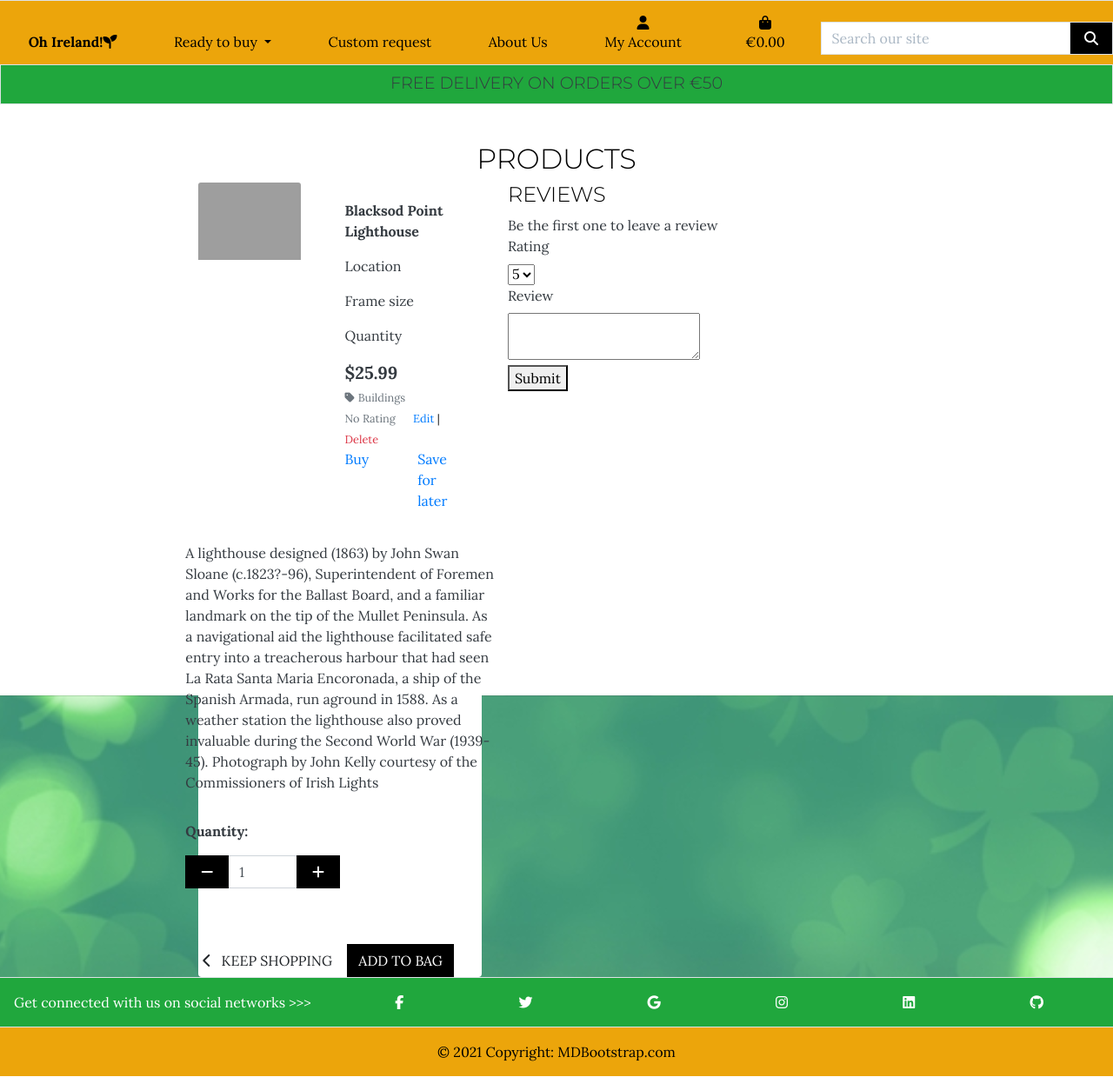
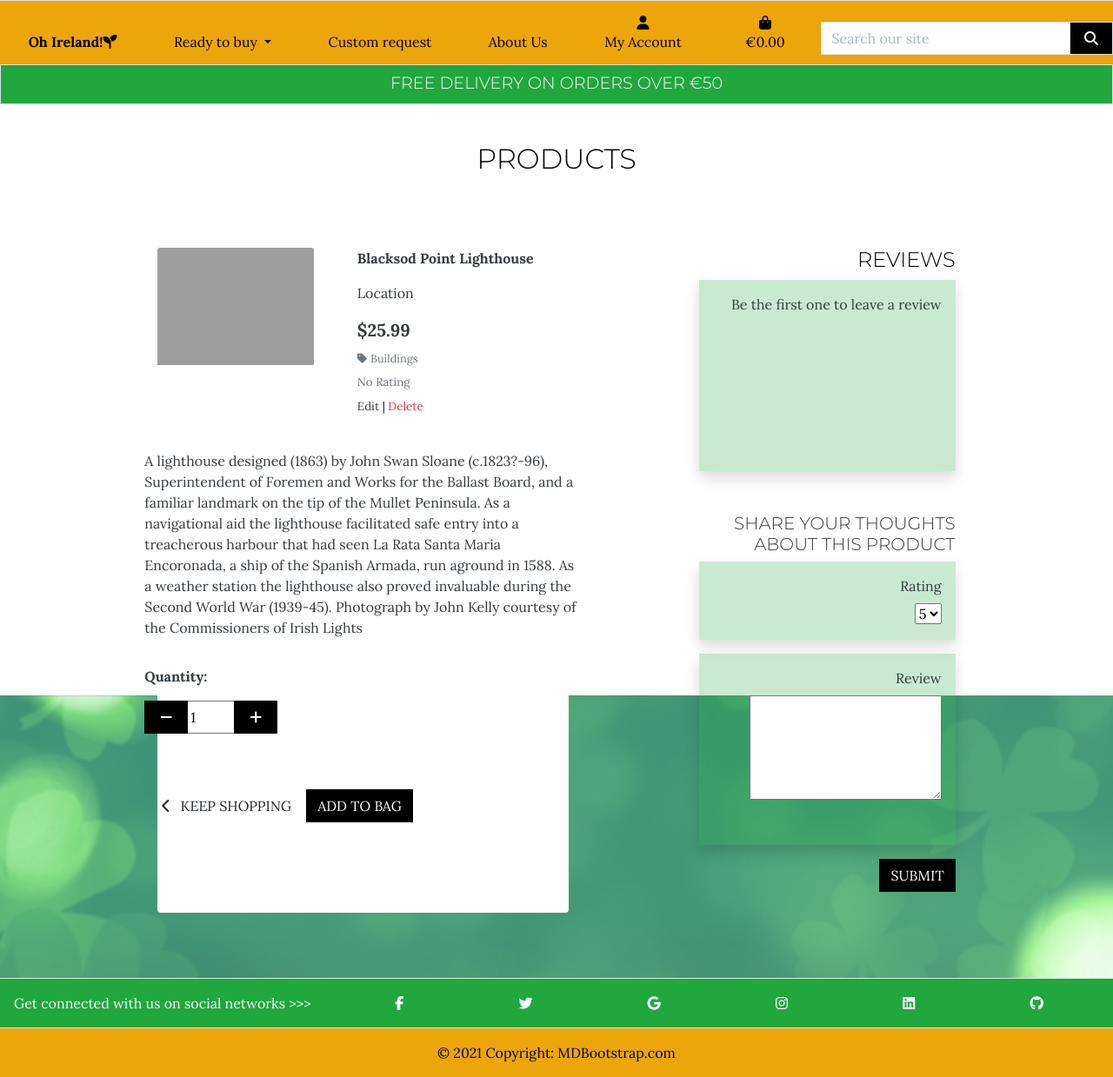
Before and after one commit to olga-od-ua/hello_ireland, a Django app: page /products/1/ in a window 1280 px wide. Shown: the whole page at 87% size. Run offline with Django 3.2, Linux system fonts and the light colour scheme; the visitor is signed in with stand-in values (Sample User, id 1); data comes from the database, SQL or seed files in the repository; data that the repository does not hold is empty; some libraries are stand-ins or nearby versions; grey boxes are pictures that could not be loaded.

Commit message:
Refactor styling on product detail page

```diff
--- a/products/templates/products/product_details.html
+++ b/products/templates/products/product_details.html
@@ -21,10 +21,10 @@
                 </div>
             </div>
             <div class="row">
-                <div class="product-container col-10 offset-2">
+                <div class="product-container col-10 offset-1">
                     <div class="row"></div>
                     <div class="row">
-                            <div class="col-sm-12 col-md-6 col-lg-5 col-xl-4">
+                            <div class="col-sm-12 col-md-6 col-lg-5 col-xl-7 product-detail-col">
                                 <div class="card h-100 border-0">
                                     <div class="row">
                                         <div class="col-5">
@@ -39,14 +39,12 @@
                                             {% endif %}
                                         </div>
                                         <div class="col-7">
-                                            <div class="card-body">
+                                            <div class="card-body pt-0">
                                                 <p class="text-dark"><strong>{{ product.name }}</strong></p>
                                                 <p class="text-dark">Location</p>
-                                                <p class="text-dark">Frame size</p>
-                                                <p class="text-dark">Quantity</p>
-                                                <p class="lead mb-0 text-left text-dark font-weight-bold">${{ product.price }}</p>
+                                                <p class="lead mb-2 text-left text-dark font-weight-bold">${{ product.price }}</p>
                                                     {% if product.category %}
-                                                    <p class="small mt-1 mb-0">
+                                                    <p class="small mt-1 mb-2">
                                                         <a class="text-muted" href="{% url 'products' %}?category={{ product.category.name }}">
                                                             <i class="fas fa-tag mr-1"></i>{{ product.category.friendly_name }}
                                                         </a>
@@ -54,24 +52,19 @@
                                                     {% endif %}
 
                                                     {% if product.calc_rating == 0 %}
-                                                        <small class="text-muted">No Rating</small>
+                                                        <p class="small-text mb-2 text-muted">No Rating</p>
                                                     {% else %}
-                                                        <small class="text-muted"><i class="fas fa-star mr-1"></i>{{ product.calc_rating|floatformat:1 }} / 5</small>
+                                                        <p class="small-text text-muted mb-2"><i class="fas fa-star mr-1"></i>{{ product.calc_rating|floatformat:1 }} / 5</p>
+
+
+
                                                     {% endif %}
                                                     {% if request.user.is_superuser %}
-                                                        <small class="ml-3">
-                                                            <a href="{% url 'edit_product' product.id %}">Edit</a> |
-                                                            <a class="text-danger" href="{% url 'delete_product' product.id %}">Delete</a>
-                                                        </small>
+                                                    <p class="small-text mb-1">
+                                                        <a class="text-dark" href="{% url 'edit_product' product.id %}">Edit</a> |
+                                                        <a class="text-danger" href="{% url 'delete_product' product.id %}">Delete</a>
+                                                    </p>
                                             {% endif %}
-                                                <div class="row">
-                                                    <div class="col">
-                                                <a href="#" class="card-link">Buy</a>
-                                            </div>
-                                            <div class="col">
-                                                <a href="#" class="card-link">Save for later</a>
-                                            </div>
-                                            </div>
                                             </div>
                                         </div>
                                     </div>
@@ -88,7 +81,7 @@
                                                 {% if s %}
                                                     <div class="col-12">
                                                         <p class="text-dark"><strong>Size:</strong></p>
-                                                        <select class="form-control rounded-0 w-50" name="product_size" id='id_product_size'>
+                                                        <select class="rounded-0 w-50" name="product_size" id='id_product_size'>
                                                             <option value="a1">A1</option>
                                                             <option value="a2">A2</option>
                                                             <option value="a3" selected>A3</option>
@@ -108,7 +101,7 @@
                                                                     </span>
                                                                 </button>
                                                             </div>
-                                                            <input class="form-control qty_input" type="number" name="quantity" value="1" min="1" max="99" data-item_id="{{ product.id }}" id="id_qty_{{ product.id }}">
+                                                            <input class=" qty_input" type="number" name="quantity" value="1" min="1" max="99" data-item_id="{{ product.id }}" id="id_qty_{{ product.id }}">
                                                             <div class="input-group-append">
                                                                 <button class="increment-qty btn btn-black rounded-0"
                                                                     data-item_id="{{ product.id }}" id="increment-qty_{{ product.id }}">
@@ -121,7 +114,7 @@
                                                     </div>
                                                 </div>
 
-                                                <div class="col">
+                                                <div class="col mb-4">
                                                     <a href="{% url 'products' %}" class="btn rounded-0 mt-5">
                                                         <span class="icon">
                                                             <i class="fas fa-chevron-left"></i>
@@ -138,29 +131,32 @@
                                 </div>
                             </div>
                             <!-- reviews -->
-                            <div class="col-sm-12 col-md-6 col-lg-5 col-xl-4">
+                            <div class="col-sm-12 col-md-6 col-lg-5 col-xl-5 product-reviews-col">
                                 <h4>Reviews</h4>
-                                <div class="reviews-container">
+                                <div class="reviews-container shadow p-3 mb-3">
                                     {% for review in product.reviews.all %}
                                         <div class="text-dark">
-                                            <strong>Rating: </strong>{{ review.rating }}
-                                            <br>{{ review.review_text }}
-                                            <br><i>Date: {{ review.date_added|date:"d-m-Y" }}</i>
+                                            <p><strong>Rating: </strong>{{ review.rating }}</p>
+                                            <p>{{ review.review_text }}</p>
+                                            <p class="small-text"><i>Date: {{ review.date_added|date:"d-m-Y" }}</i></p>
+                                            <hr>
                                         </div>
                                     {% empty %}
                                         <div class="text-dark">Be the first one to leave a review</div>
                                     {% endfor %}
                                 </div>
 
-                                <div class="text-dark">
+                                <div class="text-dark mt-5">
                                     {% if request.user.is_authenticated %}
-                                        <form method="post" action=".">
+                                        <h5>Share your thoughts about this product</h5>
+                                        <form method="post" action="." id="review-form">
                                             {% csrf_token %}
 
-                                            <div class="field">
-                                                <label>Rating</label>
+                                            <div class="ratings-container shadow p-3 mb-3">
 
-                                                <div clas="control">
+
+                                                <div>
+                                                    <label>Rating</label>
                                                     <div class="select">
                                                         <select name="rating">
                                                             <option value="1">1</option>
@@ -173,17 +169,17 @@
                                                 </div>
                                             </div>
 
-                                            <div class="field">
+                                            <div class="reviews-container shadow p-3 mb-3">
                                                 <label>Review</label>
 
-                                                <div class="control">
+                                                <div>
                                                     <textarea class="textarea" name="review_text"></textarea>
                                                 </div>
                                             </div>
 
-                                            <div class="field">
-                                                <div class="control">
-                                                    <button class="button is-success">Submit</button>
+                                            <div>
+                                                <div>
+                                                    <button class="btn btn-black rounded-0 text-uppercase mb-4 a">Submit</button>
                                                 </div>
                                             </div>
                                         </form>
--- a/products/urls.py
+++ b/products/urls.py
@@ -7,4 +7,5 @@ urlpatterns = [
     path('add/', views.add_product, name='add_product'),
     path('edit/<int:product_id>/', views.edit_product, name='edit_product'),
     path('delete/<int:product_id>/', views.delete_product, name='delete_product'),
+    # path('delete/<int:review_id>/', views.delete_review, name='delete_review'),
 ]
--- a/static/css/base.css
+++ b/static/css/base.css
@@ -31,6 +31,10 @@ h1, h2, h3, h4, h5, h6, .category-badge {
 
 .text-black {
     color: #000 !important;
+}
+
+.small-text {
+    font-size: smaller;
 }
 
 .home-image-all {
@@ -323,12 +327,30 @@ input[name='q']::placeholder {
 }
 
 .copyright-row {
-    background-color: #eca50b;
+    background-color: rgb(236, 165, 11);
     color: rgb(0, 0, 0);
 }
 
 .social-icons a {
     padding: 5vw;
+}
+
+.reviews-container {
+    height: 220px;
+    overflow-x: hidden;
+    overflow-y: auto;
+    background-color: #20a73d3d;
+    padding: 9px;
+}
+
+.reviews-container textarea {
+    height: 120px;
+}
+
+.ratings-container {
+    height: 90px;
+    background-color: #20a73d3d;
+    padding: 9px;
 }
 
 /* fixed top navbar only on medium and up */
@@ -362,4 +384,14 @@ input[name='q']::placeholder {
         font-size: 1.2rem;
         padding-top: 5px;
     }
+
+    .product-detail-col {
+        padding: 7%;
+    }
+
+    .product-reviews-col {
+        text-align: right;
+        padding: 7%;
+
+    }
 }
--- a/templates/base.html
+++ b/templates/base.html
@@ -54,7 +54,7 @@
             </div>
             <div id="shipping-threshold" class="row text-center w-auto border">
                 <div class="col text-success py-1">
-                    <h4 class="shipping-threshold-message text-dark">Free delivery on orders over €{{ free_shipping_threshold }}</h4>
+                    <h4 class="shipping-threshold-message text-white">Free delivery on orders over €{{ free_shipping_threshold }}</h4>
                 </div>
             </div>
         </header>
```
Also changed, not shown: products/views.py (+15 -0 lines).
